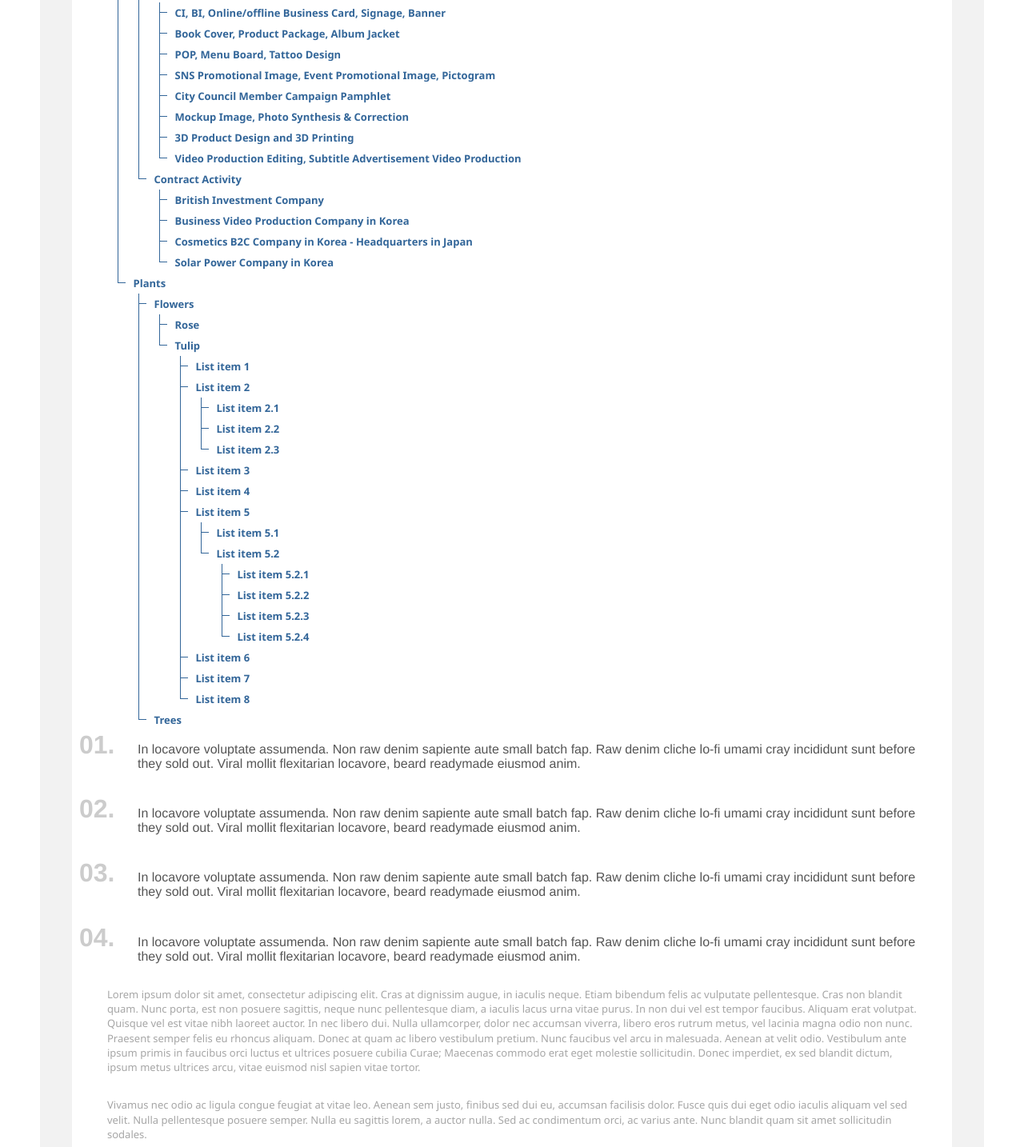
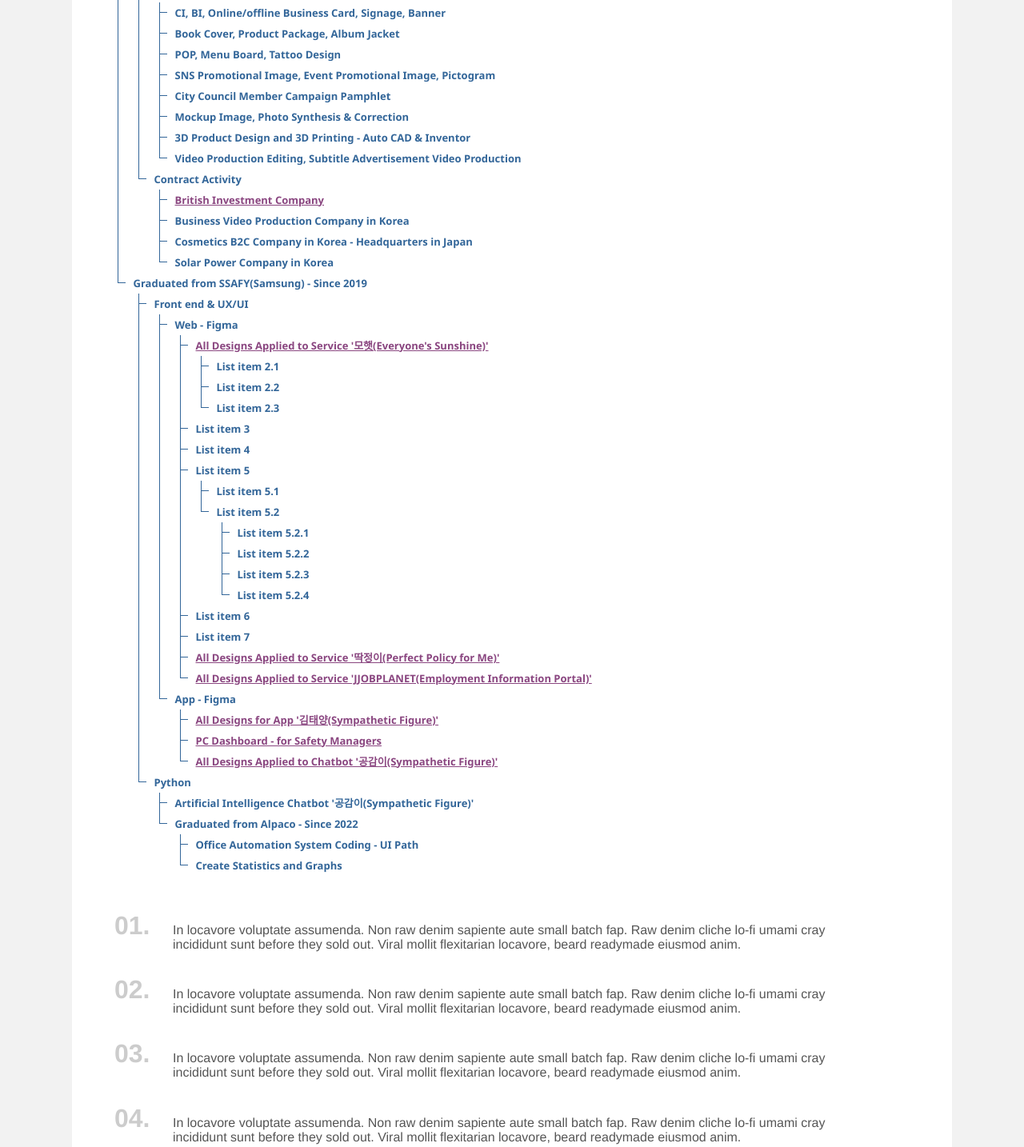
Before and after one commit to Busanteam/portfolio, a website: page page/generic.html in a window 1280 px wide. Shown: the part 590-2024 px from the top of the page at 80% size. Drawn offline with Linux system fonts and the light colour scheme.

Commit message:
240626_PM_Page_Update_1

```diff
--- a/page/assets/css/main.css
+++ b/page/assets/css/main.css
@@ -1811,7 +1811,7 @@
 	body {
 		background:white;
 		font:normal normal 13px/1.4 Segoe,"Segoe UI",Calibri,Helmet,FreeSans,Sans-Serif;
-		padding:50px;
+		/* padding:50px; */
 	  }
 
 
@@ -2481,6 +2481,7 @@
 		list-style: disc;
 		margin: 0 0 2rem 0;
 		padding-left: 1rem;
+
 	}
 
 		ul li {
--- a/page/generic.html
+++ b/page/generic.html
@@ -28,7 +28,7 @@
 								  <li>General Design
 									<ul>
 									  <li>Graduated from Visual Design</li>
-									  <li>Outsourcing
+									  <li>Outsourcing - Since 2017
 										<ul>
 										  <li>CI, BI, Online/offline Business Card, Signage, Banner</li>
 										  <li>Book Cover, Product Package, Album Jacket</li>
@@ -36,13 +36,13 @@
 										  <li>SNS Promotional Image, Event Promotional Image, Pictogram</li>
 										  <li>City Council Member Campaign Pamphlet</li>
 										  <li>Mockup Image, Photo Synthesis & Correction</li>
-										  <li>3D Product Design and 3D Printing</li>
+										  <li>3D Product Design and 3D Printing - Auto CAD & Inventor</li>
 										  <li>Video Production Editing, Subtitle Advertisement Video Production</li>
 										</ul>
 									  </li>
 									  <li>Contract Activity
 										<ul>
-											<li>British Investment Company</li>
+											<li><li><a href="https://fiigure.co/en/" target='_blank'>British Investment Company</a></li>
 											<li>Business Video Production Company in Korea</li>
 											<li>Cosmetics B2C Company in Korea - Headquarters in Japan</li>
 											<li>Solar Power Company in Korea</li>
@@ -50,15 +50,13 @@
 									  </li>
 									</ul>
 								  </li>
-								  <li>Plants
+								  <li>Graduated from SSAFY(Samsung) - Since 2019
 									<ul>
-									  <li>Flowers
+									  <li>Front end & UX/UI
 										<ul>
-										  <li>Rose</li>
-										  <li>Tulip
+										  <li>Web - Figma
 											<ul>
-											  <li>List item 1</li>
-											  <li>List item 2
+												<li><a href="https://mohaet.com/" target='_blank'>All Designs Applied to Service '모햇(Everyone's Sunshine)'</a>
 												<ul>
 												  <li>List item 2.1</li>
 												  <li>List item 2.2</li>
@@ -82,17 +80,38 @@
 											  </li>
 											  <li>List item 6</li>
 											  <li>List item 7</li>
-											  <li>List item 8</li>
+											  <li><a href="https://blog.naver.com/busanteam/221713176006" target='_blank'>All Designs Applied to Service '딱정이(Perfect Policy for Me)'</a></li>
+											  <li><a href="https://blog.naver.com/busanteam/221644734676" target='_blank'>All Designs Applied to Service 'JJOBPLANET(Employment Information Portal)'</a></li>
+											</ul>
+									      </li>
+										  <li>App - Figma
+											<ul>
+										  		<li><a href="https://a.solarkim.com/" target='_blank'>All Designs for App '김태양(Sympathetic Figure)'</a></li>
+										  		<li><a href="https://a.solarkim.com/dashboard" target='_blank'>PC Dashboard - for Safety Managers</a></li>
+										  		<li><a href="https://blog.naver.com/busanteam/221674859727" target='_blank'>All Designs Applied to Chatbot '공감이(Sympathetic Figure)'</a></li>
 											</ul>
 										  </li>
 										</ul>
 									  </li>
-									  <li>Trees</li>
+									  <li>Python
+										<ul>
+											<li>Artificial Intelligence Chatbot '공감이(Sympathetic Figure)'</li>
+											<li>Graduated from Alpaco - Since 2022
+												<ul>
+													<li>Office Automation System Coding - UI Path</li>
+													<li>Create Statistics and Graphs</li>
+												</ul>
+											</li>
+
+
+										  </ul>
+									  </li>
+
 									</ul>
 								  </li>
 								</ul>
 							  </div>
-							<div>
+							<div class="content">
 								<ol>
 								  <li><p>In locavore voluptate assumenda. Non raw denim sapiente aute small batch fap. Raw denim cliche lo-fi umami cray incididunt sunt before they sold out. Viral mollit flexitarian locavore, beard readymade eiusmod anim.</p></li>
 
```
Also changed, not shown: page/index.html (+4 -3 lines).
